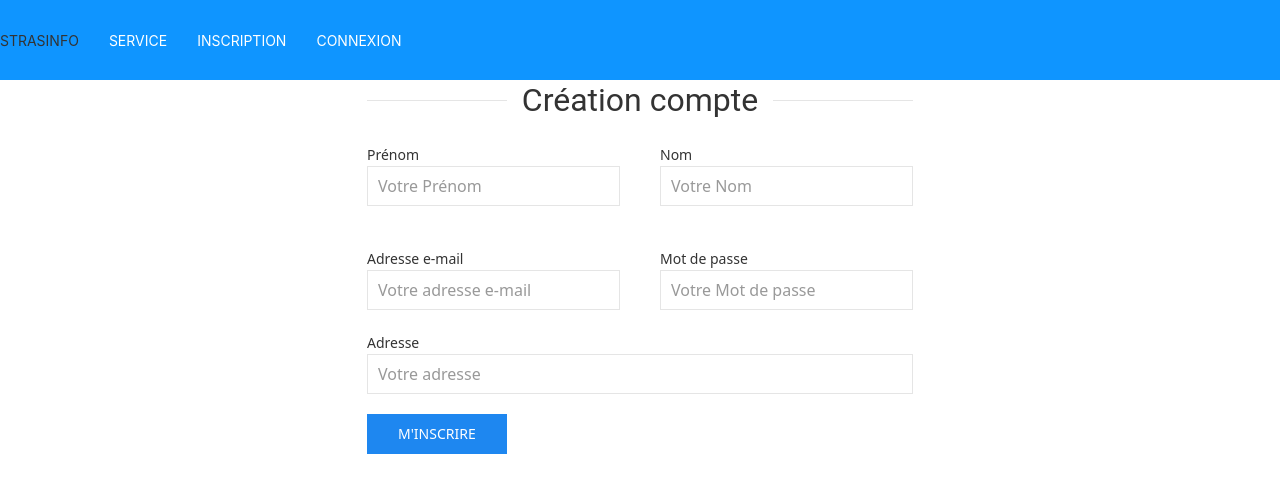
After one commit to WildCodeSchool-2024-02/php-rem-strasinfo, a PHP site: template src/View/User/register.html.twig in a window 1280 px wide. The commit adds this page. Shown: the top 493 px of the page. Run offline with PHP 8.4, Linux system fonts and the light colour scheme; the template is opened without the code that fills it, so the values that code supplies are empty; some libraries are stand-ins or nearby versions.

Commit message:
ajout connexion + inscription + table user

```diff
--- a/public/index.php
+++ b/public/index.php
@@ -1,7 +1,7 @@
 <?php
 
 require_once __DIR__ . '/../vendor/autoload.php';
-
+session_start();
 require_once __DIR__ . '/../config/debug.php';
 if (file_exists(__DIR__ . '/../config/db.php')) {
     require_once __DIR__ . '/../config/db.php';
--- a/src/View/Include/_navbar.html.twig
+++ b/src/View/Include/_navbar.html.twig
@@ -6,25 +6,39 @@
 				<a href="#">StrasInfo</a>
 			</li>
 			<li>
-				<a href="#">Service</a>
-				<div class="uk-navbar-dropdown">
-					<ul class="uk-nav uk-navbar-dropdown-nav">
-						<li class="uk-active">
-							<a href="#">Item</a>
+				<a href="/services">Service</a>
+			</li>
+			{% if user == false %}
+				<li class="uk-parent">
+					<a href="/register">Inscription</a>
+				</li>
+			{% endif %}
+			{% if user == true %}
+				<li uk-dropnav="mode: click">
+					<a href="">Mon Compte
+						<span uk-icon="icon: triangle-down"></span>
+					</a>
+					<div class="uk-dropdown dropdown">
+						<ul class="uk-nav uk-dropdown-nav">
+							{% if user.isAdmin == 1 %}
+								<li>
+									<a href="/admin/dashboard">Dashboard</a>
+								</li>
+							{% endif %}
+							<li>
+								<a href="/reservation">Réservez un service</a>
 							</li>
 							<li>
-							<a href="#">Connexion</a>
-						</li>
-						<li>
-							<a href="#">Item</a>
+								<a href="/logout">Logout</a>
 							</li>
 						</ul>
 					</div>
 				</li>
+			{% else %}
 				<li>
-				<a href="#">Connexion</a>
+					<a href="/connexion">Connexion</a>
 				</li>
+			{% endif %}
 		</ul>
-
 	</div>
 </nav>
--- /dev/null
+++ b/src/View/User/register.html.twig
@@ -0,0 +1,52 @@
+{% extends 'layout.html.twig' %}
+
+{% block content %}
+	<section class="uk-container">
+		<h2 class="uk-heading-line uk-text-center">
+			<span>Création compte</span>
+		</h2>
+
+		<form class=" full-width-form" method="post">
+
+			<div class="uk-margin">
+				<div class="uk-grid uk-child-width-1-2">
+					<div>
+						<label class="uk-form-label" for="firstname">Prénom</label>
+						<div class="uk-form-controls">
+							<input class="uk-input" type="text" id="firstname" name="firstname" placeholder="Votre Prénom" required>
+						</div>
+					</div>
+					<div>
+						<label class="uk-form-label" for="lastname">Nom</label>
+						<div class="uk-form-controls">
+							<input class="uk-input" type="text" id="lastname" name="lastname" placeholder="Votre Nom" required>
+						</div>
+					</div>
+				</div>
+				<div class="uk-grid uk-child-width-1-2">
+					<div>
+						<label class="uk-form-label" for="email">Adresse e-mail</label>
+						<div class="uk-form-controls">
+							<input class="uk-input uk-width-1-1" type="email" id="email" name="email" placeholder="Votre adresse e-mail" required>
+						</div>
+					</div>
+					<div>
+						<label class="uk-form-label" for="password">Mot de passe</label>
+						<div class="uk-form-controls">
+							<input class="uk-input" type="password" id="password" name="password" placeholder="Votre Mot de passe" required>
+						</div>
+					</div>
+				</div>
+
+				<div class="uk-margin uk-width-1-1">
+					<label class="uk-form-label" for="adresse">Adresse</label>
+					<div class="uk-form-controls">
+						<input class="uk-input" type="text" id="adresse" name="adresse" placeholder="Votre adresse" required>
+					</div>
+				</div>
+
+				<button class="uk-button uk-button-primary" type="submit">M'inscrire</button>
+
+			</form>
+		</section>
+	{% endblock %}
--- a/src/routes.php
+++ b/src/routes.php
@@ -15,4 +15,7 @@ return [
     'items/delete' => ['ItemController', 'delete',],
     'test' => ['TestController', 'index'],
     'services' => ['ServiceController', 'index'],
+    'register' => ['UserController', 'register',],
+    'connexion' => ['SecurityController', 'login',],
+    'logout' => ['SecurityController', 'logout',],
 ];
```
Also changed, not shown: database.sql (+16 -1 lines), src/Controller/AbstractController.php (+6 -2 lines), src/Controller/SecurityController.php (added, +41 -0 lines), src/Controller/UserController.php (added, +36 -0 lines), src/Model/UserManager.php (added, +33 -0 lines), src/View/Security/login.html.twig (added, +26 -0 lines). Lines whose indentation alone changed are shown as unchanged.
